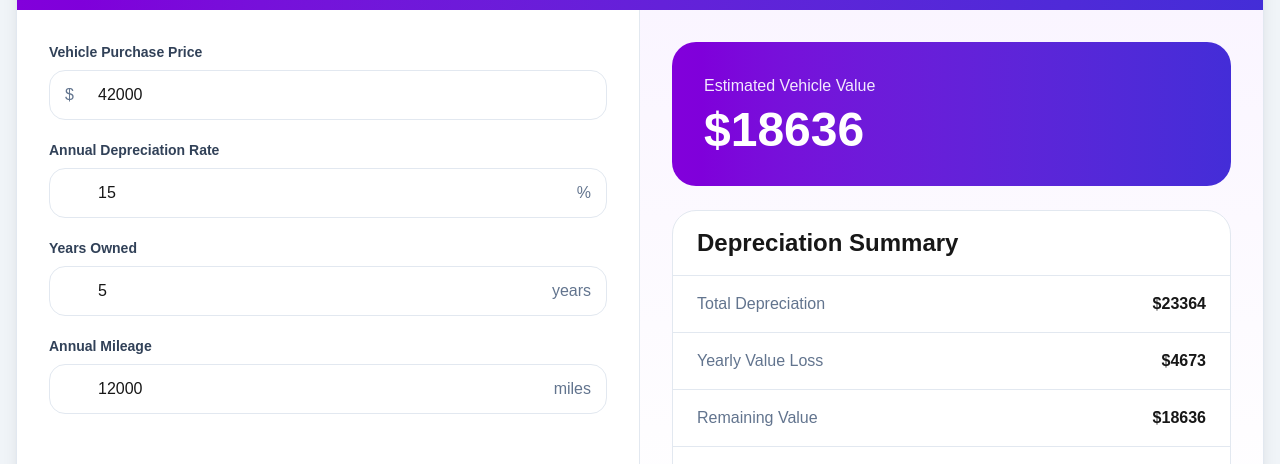
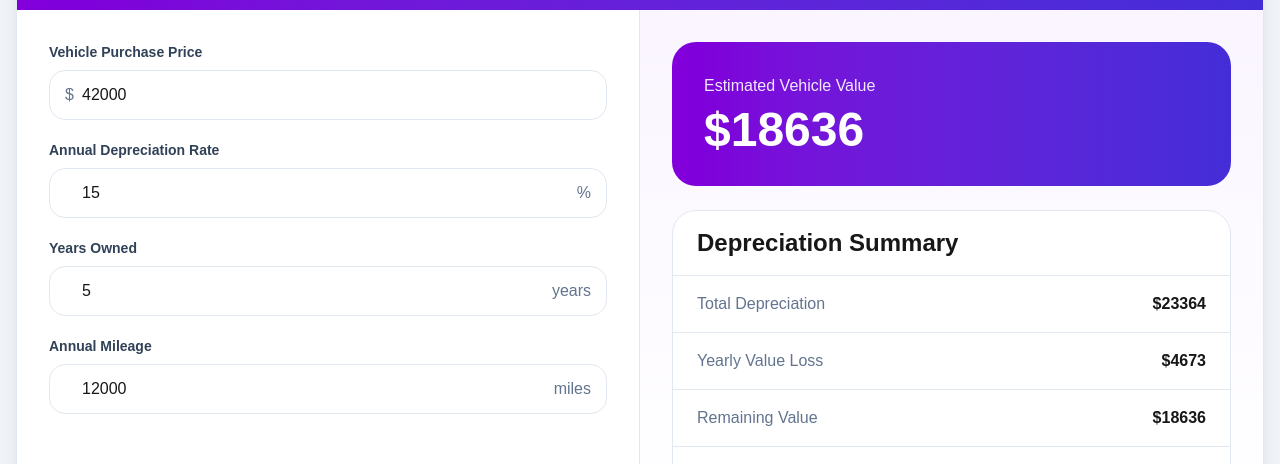
Before and after one commit to dekai-qingyang/seo-site, a Next.js app: page /vehicle-depreciation-calculator in a window 1280 px wide. Shown: the part 252-716 px from the top of the page. Built offline with nearby package versions, Linux system fonts and the light colour scheme.

Commit message:
update calculators

```diff
--- a/app/vehicle-depreciation-calculator/page.tsx
+++ b/app/vehicle-depreciation-calculator/page.tsx
@@ -540,7 +540,7 @@ function InputField({
           onChange={(e) =>
             setValue(Number(e.target.value))
           }
-          className="w-full border border-slate-200 rounded-2xl py-3 pl-12 pr-12 bg-white"
+          className="w-full border border-slate-200 rounded-2xl py-3 pl-8 pr-8 bg-white"
         />
 
         {suffix && (
```
